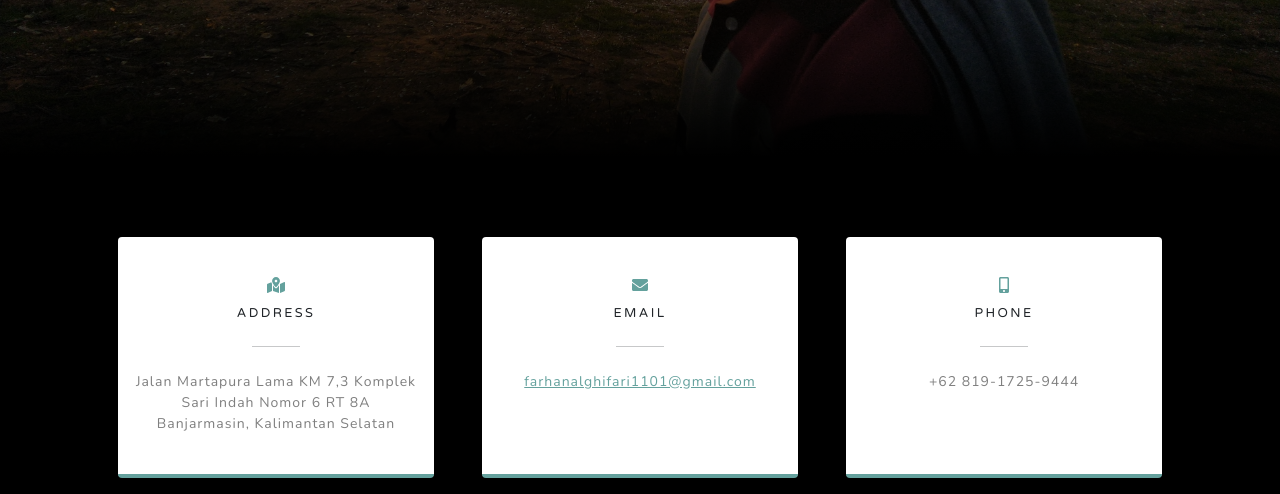
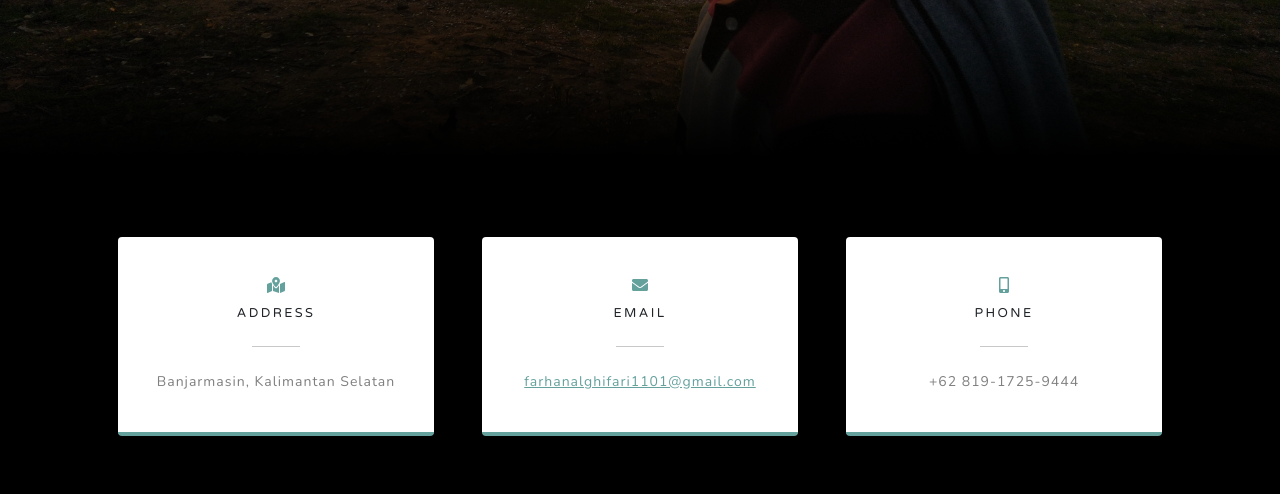
Before and after one commit to Hann1101/Hann1101.github.io, a plain HTML site: page index.html in a window 1280 px wide. Shown: the part 3563-4057 px from the top of the page. Drawn offline with nearby package versions, Linux system fonts and the light colour scheme.

Commit message:
Update index.html

```diff
--- a/index.html
+++ b/index.html
@@ -130,7 +130,7 @@
                                 <i class="fas fa-map-marked-alt text-primary mb-2"></i>
                                 <h4 class="text-uppercase m-0">Address</h4>
                                 <hr class="my-4 mx-auto" />
-                                <div class="small text-black-50">Jalan Martapura Lama KM 7,3 Komplek Sari Indah Nomor 6 RT 8A Banjarmasin, Kalimantan Selatan</div>
+                                <div class="small text-black-50">Banjarmasin, Kalimantan Selatan</div>
                             </div>
                         </div>
                     </div>
```
